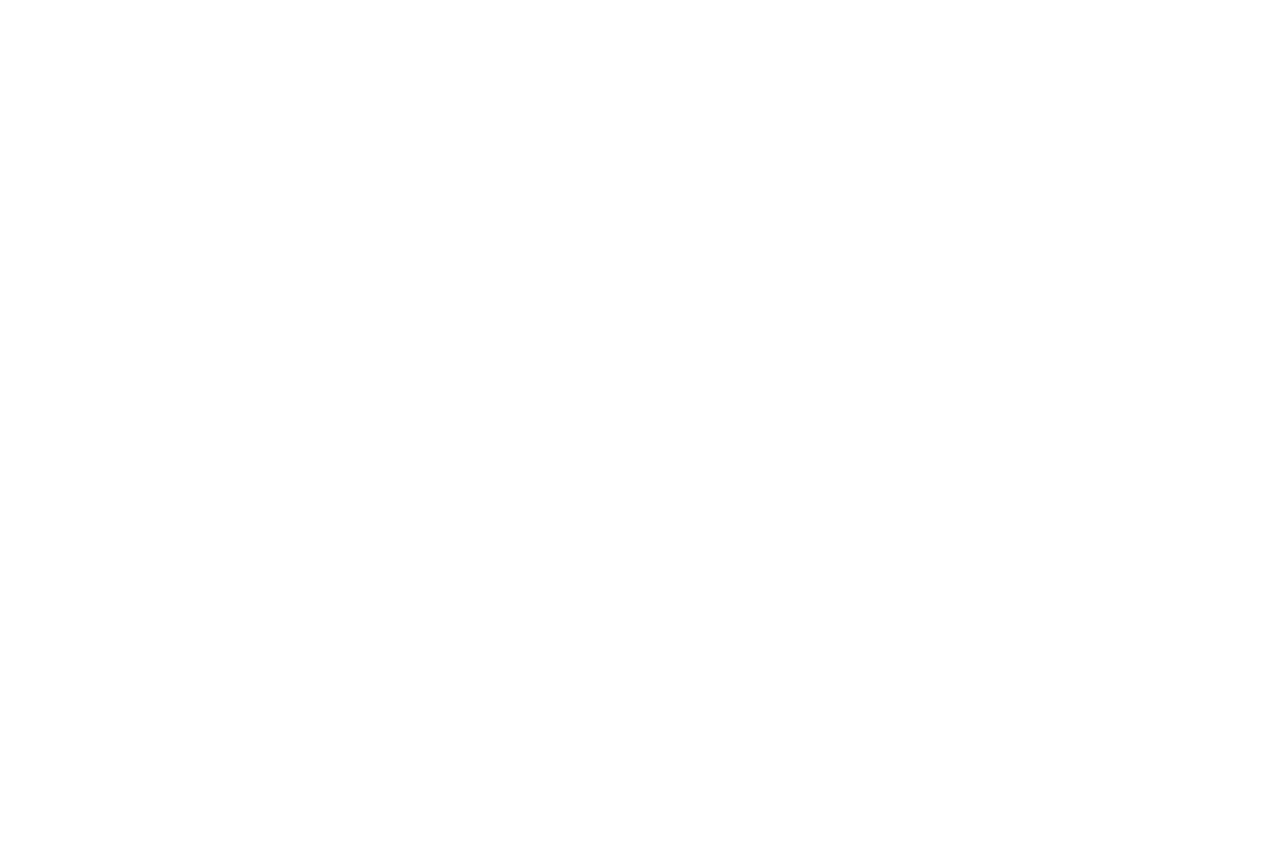
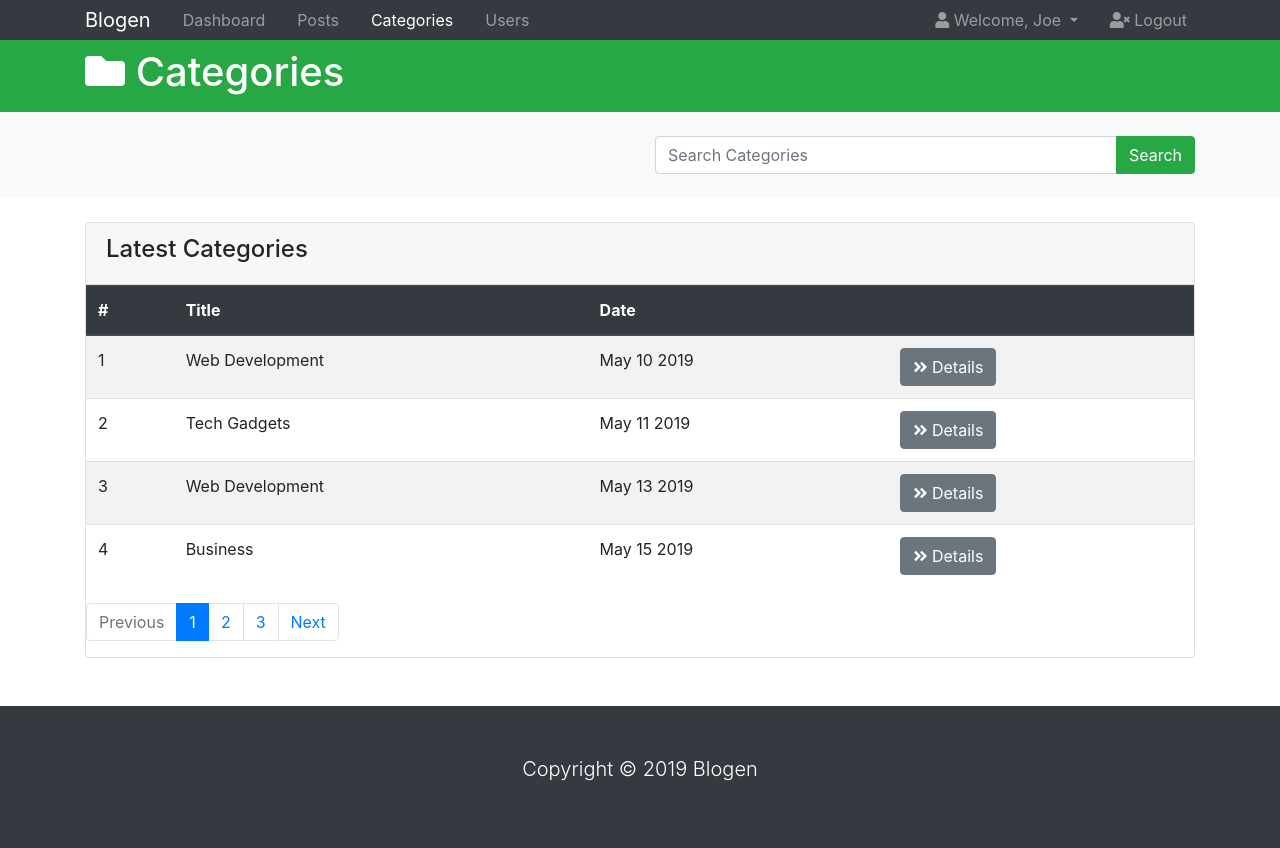
Before and after one commit to klaudius1D/blogUI-bootstrap, a plain HTML site: page categories.html in a window 1280 px wide. Before the commit the page ends 800 px from the top, so only its background shows below. Drawn offline with nearby package versions, Linux system fonts and the light colour scheme; a script that the page names is missing.

Commit message:
added categories page

```diff
--- a/categories.html
+++ b/categories.html
@@ -0,0 +1,212 @@
+<!DOCTYPE html>
+<html lang="en">
+
+<head>
+    <meta charset="UTF-8">
+    <meta name="viewport" content="width=device-width, initial-scale=1.0">
+    <meta http-equiv="X-UA-Compatible" content="ie=edge">
+    <link rel="stylesheet" href="https://use.fontawesome.com/releases/v5.8.1/css/all.css"
+        integrity="sha384-50oBUHEmvpQ+1lW4y57PTFmhCaXp0ML5d60M1M7uH2+nqUivzIebhndOJK28anvf" crossorigin="anonymous">
+    <link rel="stylesheet" href="css/style.css">
+    <link rel="stylesheet" href="https://stackpath.bootstrapcdn.com/bootstrap/4.3.1/css/bootstrap.min.css"
+        integrity="sha384-ggOyR0iXCbMQv3Xipma34MD+dH/1fQ784/j6cY/iJTQUOhcWr7x9JvoRxT2MZw1T" crossorigin="anonymous">
+    <title>Bootstrap Theme</title>
+</head>
+
+<body>
+    <nav class="navbar navbar-expand-sm navbar-dark bg-dark p-0">
+        <div class="container">
+            <a href="index.html" class="navbar-brand">Blogen</a>
+            <button class="navbar-toggler" data-toggle="collapse" data-target="#navbarCollapse">
+                <span class="navbar-toggler-icon"></span>
+            </button>
+            <div class="collapse navbar-collapse" id="navbarCollapse">
+                <ul class="navbar-nav">
+                    <li class="nav-item">
+                    <li class="nav-item px-2">
+                        <a href="index.html" class="nav-link">Dashboard</a>
+                    </li>
+                    <li class="nav-item px-2">
+                        <a href="index.html" class="nav-link">Posts</a>
+                    </li>
+                    <li class="nav-item px-2">
+                        <a href="index.html" class="nav-link active">Categories</a>
+                    </li>
+                    <li class="nav-item px-2">
+                        <a href="index.html" class="nav-link">Users</a>
+                    </li>
+                    </li>
+                </ul>
+                <ul class="navbar-nav ml-auto">
+                    <li class="nav-item dropdown mr-3">
+                        <a href="" class="dropdown-toggle nav-link" data-toggle="dropdown">
+                            <i class="fas fa-user"></i> Welcome, Joe
+                        </a>
+                        <div class="dropdown-menu">
+                            <a href="profile.html" class="dropdown-item">
+                                <i class="fas fa-user-circle"></i> Profile
+                            </a>
+                            <a href="settings.html" class="dropdown-item">
+                                <i class="fas fa-user-cog"></i> Settings
+                            </a>
+                        </div>
+                    </li>
+                    <li class="nav-item">
+                        <a href="login.html" class="nav-link">
+                            <i class="fas fa-user-times"></i> Logout</a>
+                    </li>
+                </ul>
+            </div>
+        </div>
+    </nav>
+
+    <!--HEADER -->
+    <header id="main-header" class="py-2 bg-success text-white">
+        <div class="container">
+            <div class="row">
+                <div class="col-md-6">
+                    <h1><i class="fas fa-folder"></i> Categories</h1>
+                </div>
+            </div>
+        </div>
+    </header>
+
+    <!-- SEARCH -->
+    <section id="search" class="bg-light mb-4 py-4">
+        <div class="container">
+            <div class="row">
+                <div class="col-md-6 ml-auto">
+                    <div class="input-group">
+                        <input type="text" placeholder="Search Categories" class="form-control">
+                        <div class="input-group-append">
+                            <button class="btn btn-success">Search</button>
+                        </div>
+                    </div>
+                </div>
+            </div>
+        </div>
+    </section>
+
+    <!-- CATEGORIES -->
+    <section id="categories">
+        <div class="container">
+            <div class="row">
+                <div class="col">
+                    <div class="card">
+                        <div class="card-header">
+                            <h4>Latest Categories</h4>
+                        </div>
+                        <table class="table table-striped">
+                            <thead class="thead-dark">
+                                <tr>
+                                    <th>#</th>
+                                    <th>Title</th>
+                                    <th>Date</th>
+                                    <th></th>
+                                </tr>
+                            </thead>
+                            <tbody>
+                                <tr>
+                                    <td>1</td>
+
+                                    <td>Web Development</td>
+                                    <td>May 10 2019</td>
+                                    <td>
+                                        <a href="details.html" class="btn btn-secondary">
+                                            <i class="fas fa-angle-double-right"></i> Details
+                                        </a>
+                                    </td>
+                                </tr>
+                                <tr>
+                                    <td>2</td>
+
+                                    <td>Tech Gadgets</td>
+                                    <td>May 11 2019</td>
+                                    <td>
+                                        <a href="details.html" class="btn btn-secondary">
+                                            <i class="fas fa-angle-double-right"></i> Details
+                                        </a>
+                                    </td>
+                                </tr>
+                                <tr>
+                                    <td>3</td>
+
+                                    <td>Web Development</td>
+                                    <td>May 13 2019</td>
+                                    <td>
+                                        <a href="details.html" class="btn btn-secondary">
+                                            <i class="fas fa-angle-double-right"></i> Details
+                                        </a>
+                                    </td>
+                                </tr>
+                                <tr>
+                                    <td>4</td>
+
+                                    <td>Business</td>
+                                    <td>May 15 2019</td>
+                                    <td>
+                                        <a href="details.html" class="btn btn-secondary">
+                                            <i class="fas fa-angle-double-right"></i> Details
+                                        </a>
+                                    </td>
+                                </tr>
+                            </tbody>
+                        </table>
+
+                        <!--PAGINATION-->
+                        <nav class="ml-">
+                            <ul class="pagination">
+                                <li class="page-item disabled">
+                                    <a href="#" class="page-link">Previous</a>
+                                </li>
+                                <li class="page-item active">
+                                    <a href="#" class="page-link">1</a>
+                                </li>
+                                <li class="page-item">
+                                    <a href="#" class="page-link">2</a>
+                                </li>
+                                <li class="page-item">
+                                    <a href="#" class="page-link">3</a>
+                                </li>
+                                <li class="page-item">
+                                    <a href="#" class="page-link">Next</a>
+                                </li>
+                            </ul>
+                        </nav>
+                    </div>
+                </div>
+            </div>
+        </div>
+    </section>
+
+
+
+    <!-- FOOTER -->
+    <footer id="main-footer" class="bg-dark text-white mt-5 p-5">
+        <div class="container">
+            <div class="row">
+                <div class="col">
+                    <p class="lead text-center">
+                        Copyright &copy;
+                        <span id="year"></span>
+                        Blogen
+                    </p>
+                </div>
+            </div>
+        </div>
+    </footer>
+
+    <script src="http://code.jquery.com/jquery-3.4.1.js" integrity="sha256-WpOohJOqMqqyKL9FccASB9O0KwACQJpFTUBLTYOVvVU="
+        crossorigin="anonymous"></script>
+    <script src="https://cdnjs.cloudflare.com/ajax/libs/popper.js/1.14.7/umd/popper.min.js"
+        integrity="sha384-UO2eT0CpHqdSJQ6hJty5KVphtPhzWj9WO1clHTMGa3JDZwrnQq4sF86dIHNDz0W1"
+        crossorigin="anonymous"></script>
+    <script src="https://stackpath.bootstrapcdn.com/bootstrap/4.3.1/js/bootstrap.min.js"
+        integrity="sha384-JjSmVgyd0p3pXB1rRibZUAYoIIy6OrQ6VrjIEaFf/nJGzIxFDsf4x0xIM+B07jRM"
+        crossorigin="anonymous"></script>
+    <script src="https://cdn.ckeditor.com/4.11.4/standard/ckeditor.js"></script>
+    <script src="script.js"></script>
+
+</body>
+
+</html>
```
Also changed, not shown: index.html (+7 -7 lines), posts.html (+6 -6 lines).
